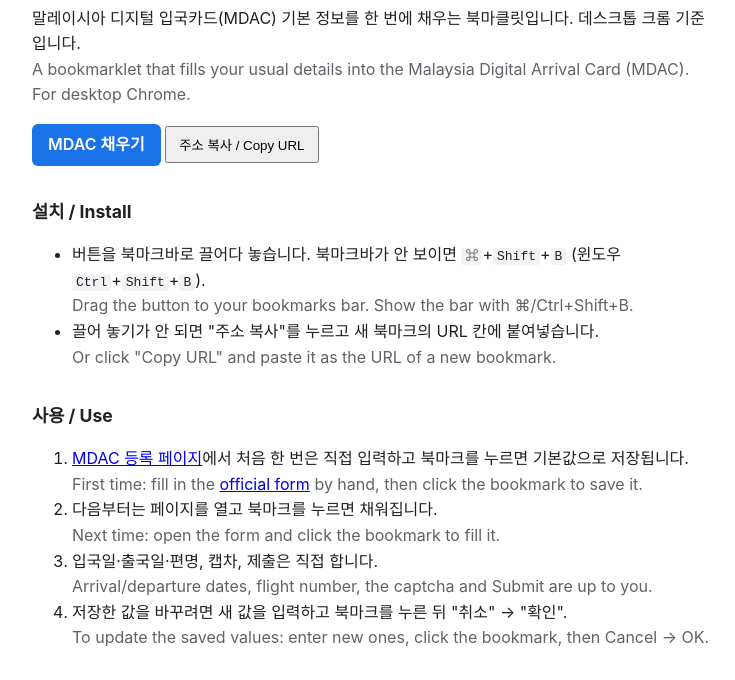
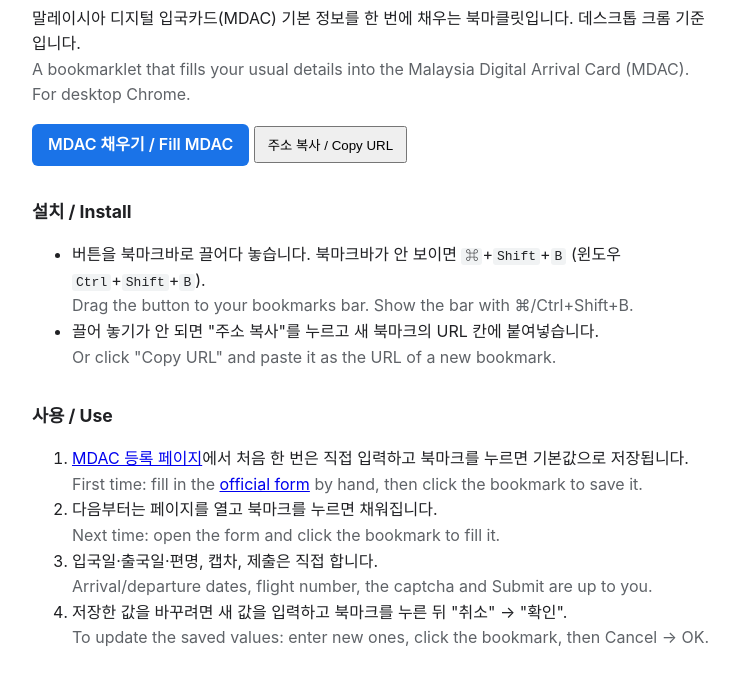
Before and after one commit to solpop-arch/mdac-autofill, a plain HTML site: page index.html in a window 1280 px wide. Shown: the part 107-787 px from the top of the page, without its empty margins (268-1003 px from the left). Drawn offline with Linux system fonts and the light colour scheme.

Commit message:
docs: refine bilingual MDAC usage instructions

```diff
--- a/index.html
+++ b/index.html
@@ -18,7 +18,7 @@
 <p>말레이시아 디지털 입국카드(MDAC) 기본 정보를 한 번에 채우는 북마클릿입니다. 데스크톱 크롬 기준입니다.<br>
 <span class="en">A bookmarklet that fills your usual details into the Malaysia Digital Arrival Card (MDAC). For desktop Chrome.</span></p>
 
-<p><a class="bm" id="bm" href="#">MDAC 채우기</a> <button id="copy">주소 복사 / Copy URL</button></p>
+<p><a class="bm" id="bm" href="#">MDAC 채우기 / Fill MDAC</a> <button id="copy">주소 복사 / Copy URL</button></p>
 
 <h2>설치 / Install</h2>
 <ul>
```
Also changed, not shown: 1 other file.
